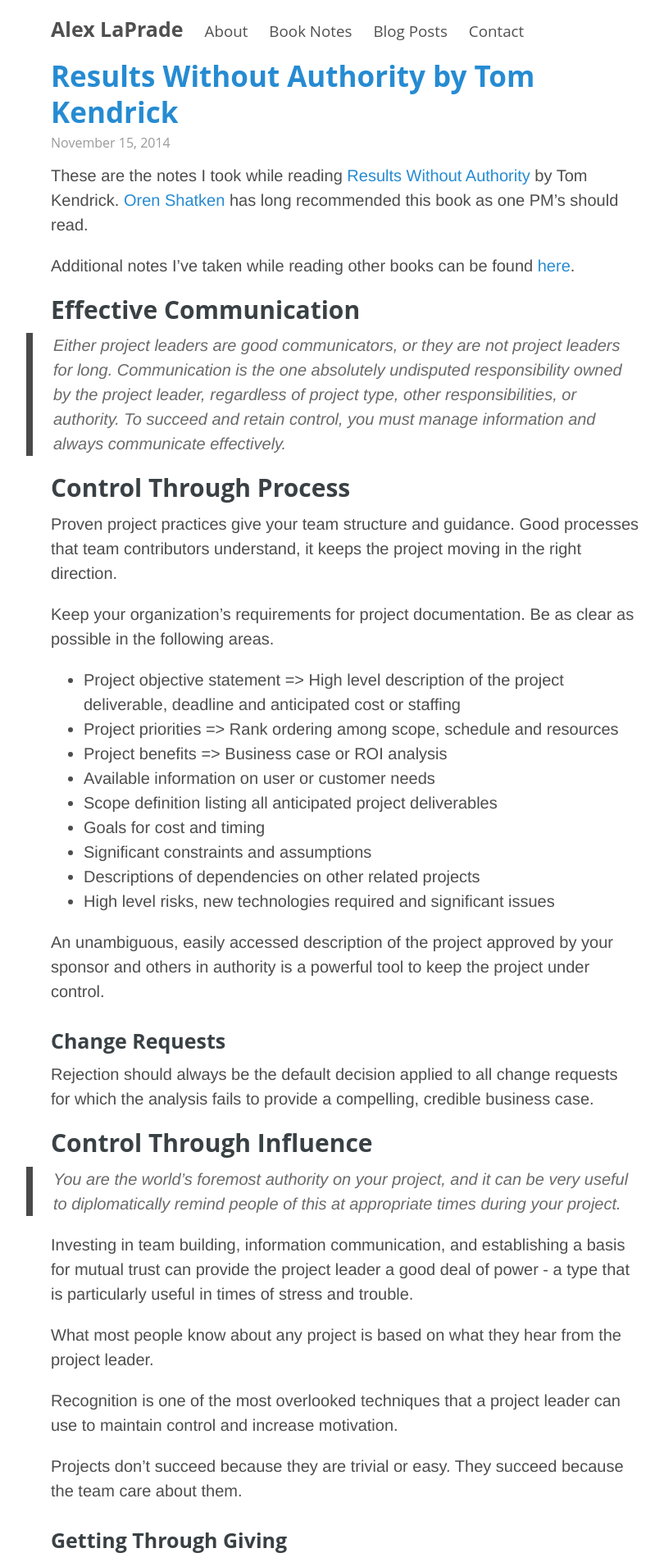
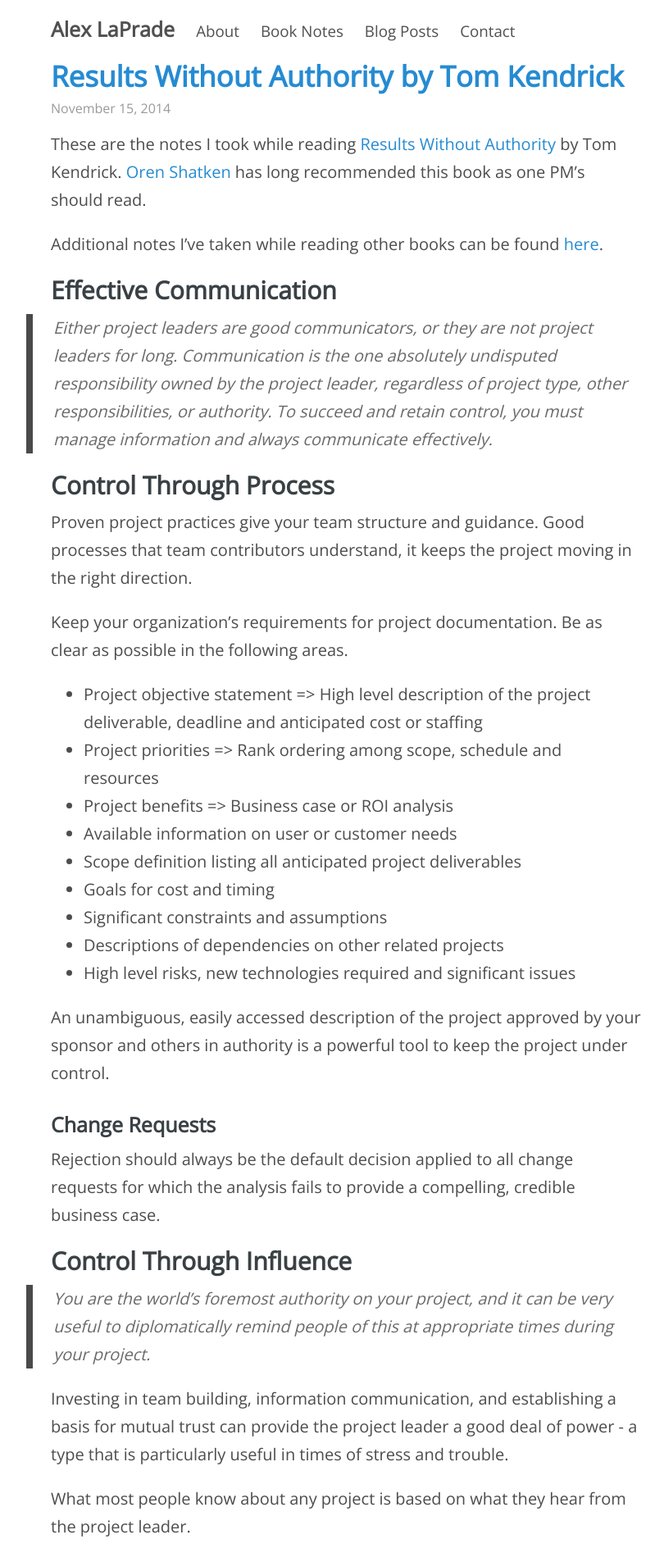
Before and after one commit to laprade/laprade.github.io, a Jekyll site: the page built from _posts/2014-11-15-results-without-authority.md, in a window 1280 px wide. Shown: the top 1905 px of the page at 82% size, without its empty margins (218-1028 px from the left). Built offline with Jekyll 4.4.1, drawn with Linux system fonts in a browser that asks for light colours; some of the changed text lies outside the part shown.

Commit message:
changed font to open sans

```diff
--- a/_posts/2014-11-15-results-without-authority.md
+++ b/_posts/2014-11-15-results-without-authority.md
@@ -58,15 +58,15 @@
 
 ### Project Work Considerations
 
-- **Ownership** => Every activity in a project needs an owner. Delegation of responsibility is a powerful motivator.
-- **Autonomy** => Ensure team members have as much control over methods, timing and other aspects of the work as possible.
-- **Preferred Work** => Whenever possible, delegate activities to contributors who have expressed interest in them and who enjoy doing work.
-- **New Skills** => There are generally opportunities for contributors to build new proficiencies.
-- **New Technology** => Sell the excitement of being on the bleeding edge.
-- **Uniqueness** => Play up the elements of your project that differentiate it from other projects.
-- **Challenge** => Outline the risks and difficult aspects of your project to contributors who thrive on a challenge and are bored with the mundane.
-- **Visibility** => The opportunity to be noticed within the organization.
-- **Reputation** => Even for high risk of failure projects, others may be simply impressed by the attempt.
+- **Ownership**: Every activity in a project needs an owner. Delegation of responsibility is a powerful motivator.
+- **Autonomy**: Ensure team members have as much control over methods, timing and other aspects of the work as possible.
+- **Preferred Work**: Whenever possible, delegate activities to contributors who have expressed interest in them and who enjoy doing work.
+- **New Skills**: There are generally opportunities for contributors to build new proficiencies.
+- **New Technology**: Sell the excitement of being on the bleeding edge.
+- **Uniqueness**: Play up the elements of your project that differentiate it from other projects.
+- **Challenge**: Outline the risks and difficult aspects of your project to contributors who thrive on a challenge and are bored with the mundane.
+- **Visibility**: The opportunity to be noticed within the organization.
+- **Reputation**: Even for high risk of failure projects, others may be simply impressed by the attempt.
 
 ### Lead by Example
 
@@ -104,10 +104,10 @@
 
 ## Confirming Roles
 
-- **Responsible** => The responsible party makes a commitment to do the work.
-- **Accountable** => The accountable party has the ultimate decision authority and bears consequences related to the objectives.  There can only be one "A," and this role may be combined with "R."
-- **Consulted** => Any stakeholder is consulted who could participate in planning and decision making.
-- **Informed** => Informed parties are regularly provided status on progress, decisions and other information to coordinate related work and facilitate collaboration.
+- **Responsible**: The responsible party makes a commitment to do the work.
+- **Accountable**: The accountable party has the ultimate decision authority and bears consequences related to the objectives.  There can only be one "A," and this role may be combined with "R."
+- **Consulted**: Any stakeholder is consulted who could participate in planning and decision making.
+- **Informed**: Informed parties are regularly provided status on progress, decisions and other information to coordinate related work and facilitate collaboration.
 
 ## Learning From History
 
--- a/public/css/poole.css
+++ b/public/css/poole.css
@@ -12,12 +12,7 @@
  * Themes
  */
 
-
-/*
- * Body resets
- *
- * Update the foundational and global aspects of the page.
- */
+@import url('http://fonts.googleapis.com/css?family=Open+Sans');
 
 * {
   -webkit-box-sizing: border-box;
@@ -34,7 +29,7 @@
 html {
   font-family: "Helvetica Neue", Helvetica, Arial, sans-serif;
   font-size: 1.8rem;
-  line-height: 1.5em;
+  line-height: 1.7em;
 }
 @media (min-width: 38em) {
   html {
@@ -43,16 +38,14 @@
 }
 
 body {
-  /* font-family: 'Noto Serif', serif; */
-  /* font-family: freight-text-pro, Georgia, Cambria, 'Times New Roman', Times, serif; */
-  font-family: 'Source Sans Pro', 'Helvetica Neue', Helvetica, Arial, sans-serif;
+  font-family: 'Open Sans', sans-serif;
+  /* Web font first seen on http://csswizardry.com */
   color: #4d4d4d;
   background-color: #fff;
   -webkit-text-size-adjust: 100%;
       -ms-text-size-adjust: 100%;
 }
 
-/* No `:visited` state is required by default (browsers will use `a`) */
 a {
   color: #268bd2;
   text-decoration: none;
@@ -152,39 +145,13 @@
 }
 
 /* Code */
-/* code,
- pre {
-  font-family: Menlo, Monaco, "Courier New", monospace;
-} Original Pool Code Commented Out */
 
 code {
-  /* padding: .25em .5em; */
-  /* font-size: 85%; Original Pool Code Commented Out*/
   color: inherit;
   font-family: inherit;
   background-color: yellow;
   /* border-radius: 3px; */
 }
-/* pre {
-  display: block;
-  margin-top: 0;
-  margin-bottom: 1rem;
-  padding: 1rem;
-  font-size: .8rem;
-  line-height: 1.4;
-  white-space: pre;
-  white-space: pre-wrap;
-  word-break: break-all;
-  word-wrap: break-word;
-  background-color: #f9f9f9;
-}
-pre code {
-  padding: 0;
-  font-size: 100%;
-  color: inherit;
-  background-color: transparent;
-} Original Pool Code Commented Out */
-
 /* Pygments via Jekyll */
 .highlight {
   margin-bottom: 1rem;
@@ -272,26 +239,12 @@
 }
 
 
-/*
- * Messages
- *
- * Show alert messages to users. You may add it to single elements like a `<p>`,
- * or to a parent if there are multiple elements to show.
- */
-
 .message {
   margin-bottom: 1rem;
   padding: 1rem;
   color: #717171;
   background-color: #f9f9f9;
 }
-
-
-/*
- * Container
- *
- * Center the page content.
- */
 
 .container {
   max-width: 38rem;
```
